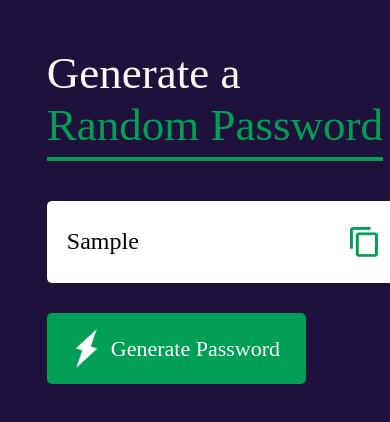
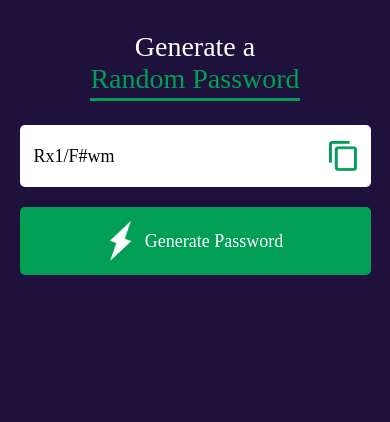
Before and after one commit to Shreyasi53/GenerateRandomPass, a plain HTML site: page index.html in a window 390 px wide. Both pictures are taken after typing "Sample" into the empty fields and a click on the button "Generate Password". Drawn offline with Linux system fonts and the light colour scheme.

Commit message:
Implement password generation and copy functionality; enhance responsive design for better UI

```diff
--- a/index.html
+++ b/index.html
@@ -13,7 +13,7 @@
             <input type="text" id="password" placeholder="Password">
             <img src="assets/images/copy.png" alt="Copy Password" id="copy">
         </div>
-        <button><img src="assets/images/generate.png" alt="Generate Password"> Generate Password</button>
+        <button id="button"><img src="assets/images/generate.png" alt="Generate Password"> Generate Password</button>
     </div>
 </body>
 <script src="script.js"></script>
--- a/script.js
+++ b/script.js
@@ -1 +1,31 @@
 const passwordBox = document.getElementById("password");
+const length = 8;
+
+const upperCase = "ABCDEFGHIJKLMNOPQRSTUVWXYZ";
+const lowerCase = "abcdefghijklmnopqrstuvwxyz";
+const number = "0123456789";
+const symbol = "@#$%&*_()=<>[]/~";
+
+const allChars = upperCase + lowerCase + number + symbol;
+
+function createPassword(){
+    let password = "";
+    password += upperCase[Math.floor(Math.random() * upperCase.length)];//it will generate any random value 0-25 and according to that number uppercase character select
+    password += lowerCase[Math.floor(Math.random() * lowerCase.length)];
+    password += number[Math.floor(Math.random() * number.length)];
+    password += symbol[Math.floor(Math.random() * symbol.length)];
+
+    while(length > password.length){
+        password += allChars[Math.floor(Math.random() * allChars.length)];
+    }
+    passwordBox.value = password;
+}
+
+function copyPassword(){
+    passwordBox.select();
+    document.execCommand("copy");
+    alert("Password Copied Successfully!");
+}
+
+document.getElementById("button").addEventListener("click", createPassword)
+document.getElementById("copy").addEventListener("click", copyPassword)
--- a/style.css
+++ b/style.css
@@ -68,3 +68,33 @@ body{
 .container button:hover{
     background: #017f44;
 }
+
+@media (max-width: 600px) {
+    .container {
+        margin: 8% auto;
+        width: 90%;
+    }
+    .container h1 {
+        font-size: 28px;
+        text-align: center;
+    }
+    .container h1 span {
+        border-bottom: 3px solid #019f55;
+        padding-bottom: 4px;
+    }
+    .display {
+        flex-direction: row;
+        padding: 16px 14px;
+        margin-top: 30px;
+        margin-bottom: 20px;
+    }
+    .display input {
+        font-size: 18px;
+    }
+    .container button {
+        width: 100%;
+        font-size: 18px;
+        padding: 14px;
+        margin-top: 10px;
+    }
+}
```
